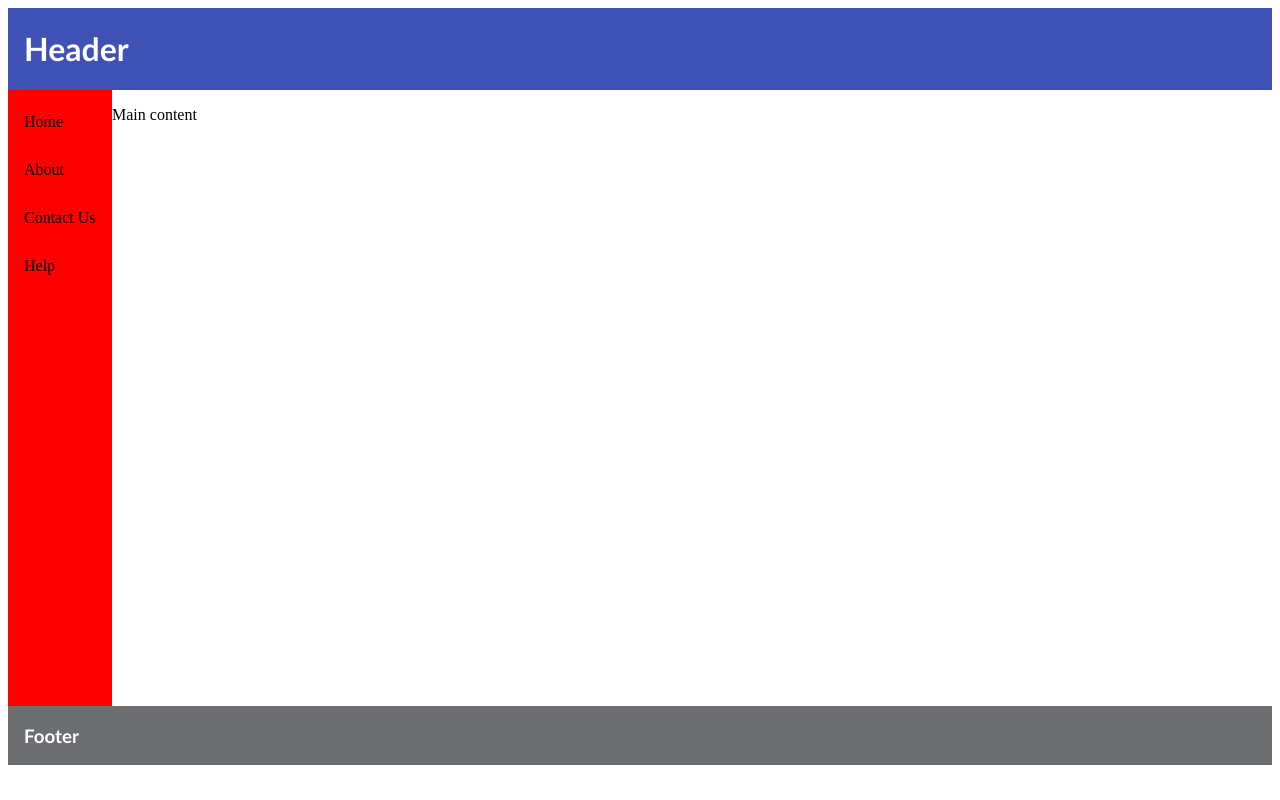
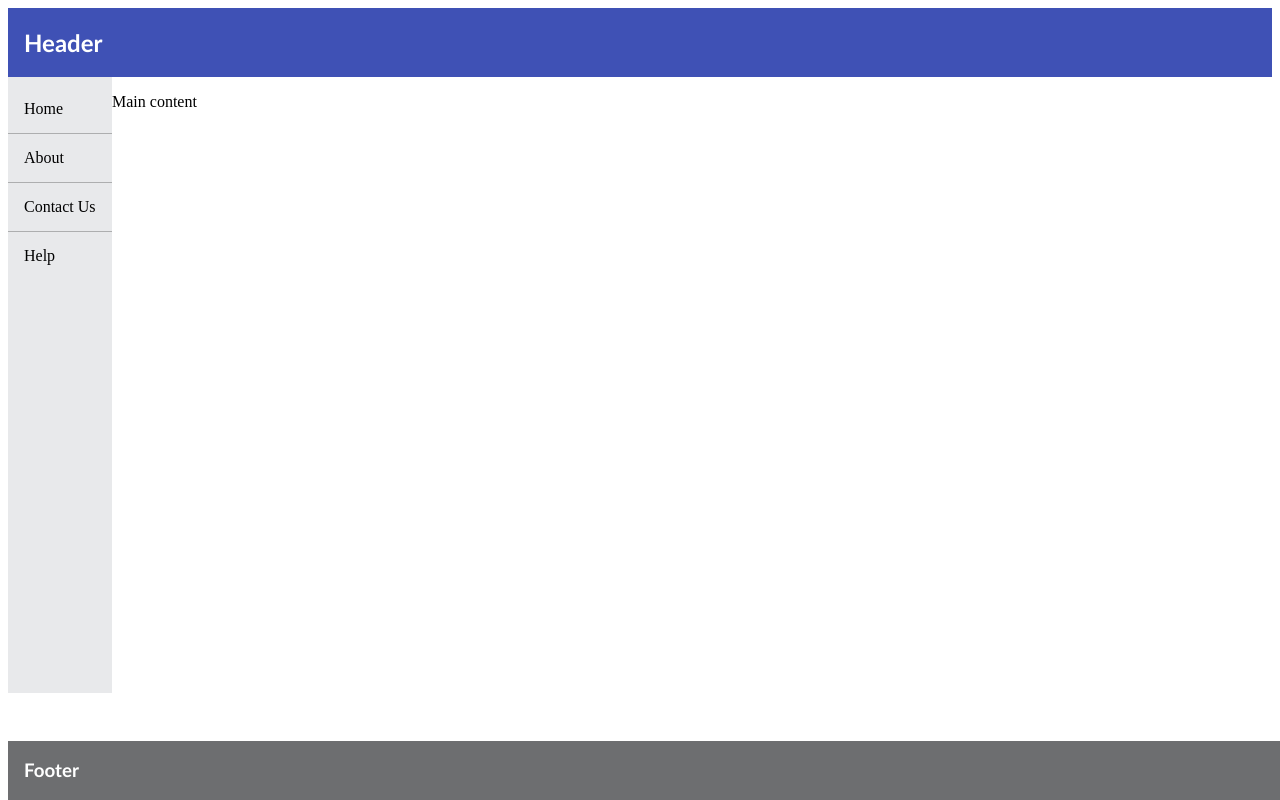
Before and after one commit to abhisaa/angular-ivy-r2qwms, an Angular app: page / in a window 1280 px wide. Built offline with nearby package versions, Linux system fonts and the light colour scheme.

Commit message:
5 files modified

```diff
--- a/src/app/components/footer/footer.component.css
+++ b/src/app/components/footer/footer.component.css
@@ -2,4 +2,7 @@
   background: #6d6e70;
   color: white;
   font-family: 'Gill Sans', 'Gill Sans MT', Calibri, 'Trebuchet MS', sans-serif;
+  position: fixed;
+  bottom: 0;
+  width: 100%;
 }
--- a/src/app/components/header/header.component.css
+++ b/src/app/components/header/header.component.css
@@ -1,25 +1,5 @@
 .header {
   background: #3f51b5;
   color: white;
-  font-family: 'Gill Sans', 'Gill Sans MT', Calibri, 'Trebuchet MS', sans-serif;
+  font-family: 'Gill Sans', 'Gill Sans MT', 'Trebuchet MS', sans-serif;
 }
-/* nav a {
-  padding: 5px 10px;
-  text-decoration: none;
-  margin-top: 10px;
-  display: inline-block;
-  background-color: #eee;
-  border-radius: 4px;
-}
-
-nav a:visited,
-a:link {
-  color: #607d8b;
-}
-nav a:hover {
-  color: #039be5;
-  background-color: #cfd8dc;
-}
-nav a.active {
-  color: #039be5;
-} */
--- a/src/app/components/header/header.component.html
+++ b/src/app/components/header/header.component.html
@@ -4,7 +4,7 @@
       <!-- <button mat-icon-button>
       <mat-icon>menu</mat-icon>
     </button> -->
-      <h1>Header</h1>
+      <h2>Header</h2>
     </mat-toolbar-row>
   </mat-toolbar>
 </div>
--- a/src/app/components/sidebar/sidebar.component.css
+++ b/src/app/components/sidebar/sidebar.component.css
@@ -0,0 +1,15 @@
+.sideNavContainer {
+  background: #e8e9eb;
+}
+
+.sidenavItem {
+  border-bottom: 1px solid #adaeaf;
+}
+
+.sidenavItem:hover {
+  background-color: #a2a2d1;
+}
+
+.sidenavItem-last-element:hover {
+  background-color: #a2a2d1;
+}
--- a/src/app/components/sidebar/sidebar.component.html
+++ b/src/app/components/sidebar/sidebar.component.html
@@ -1,10 +1,10 @@
 <mat-sidenav-container class="example-container">
-  <mat-sidenav mode="side" opened #sidenav style="background: red">
+  <mat-sidenav mode="side" opened #sidenav class="sideNavContainer">
     <mat-nav-list>
-      <a mat-list-item>Home</a>
-      <a mat-list-item>About</a>
-      <a mat-list-item>Contact Us</a>
-      <a mat-list-item>Help</a>
+      <a mat-list-item class="sidenavItem">Home</a>
+      <a mat-list-item class="sidenavItem">About</a>
+      <a mat-list-item class="sidenavItem">Contact Us</a>
+      <a mat-list-item class="sidenavItem-last-element">Help</a>
     </mat-nav-list>
   </mat-sidenav>
   <mat-sidenav-content>
```
